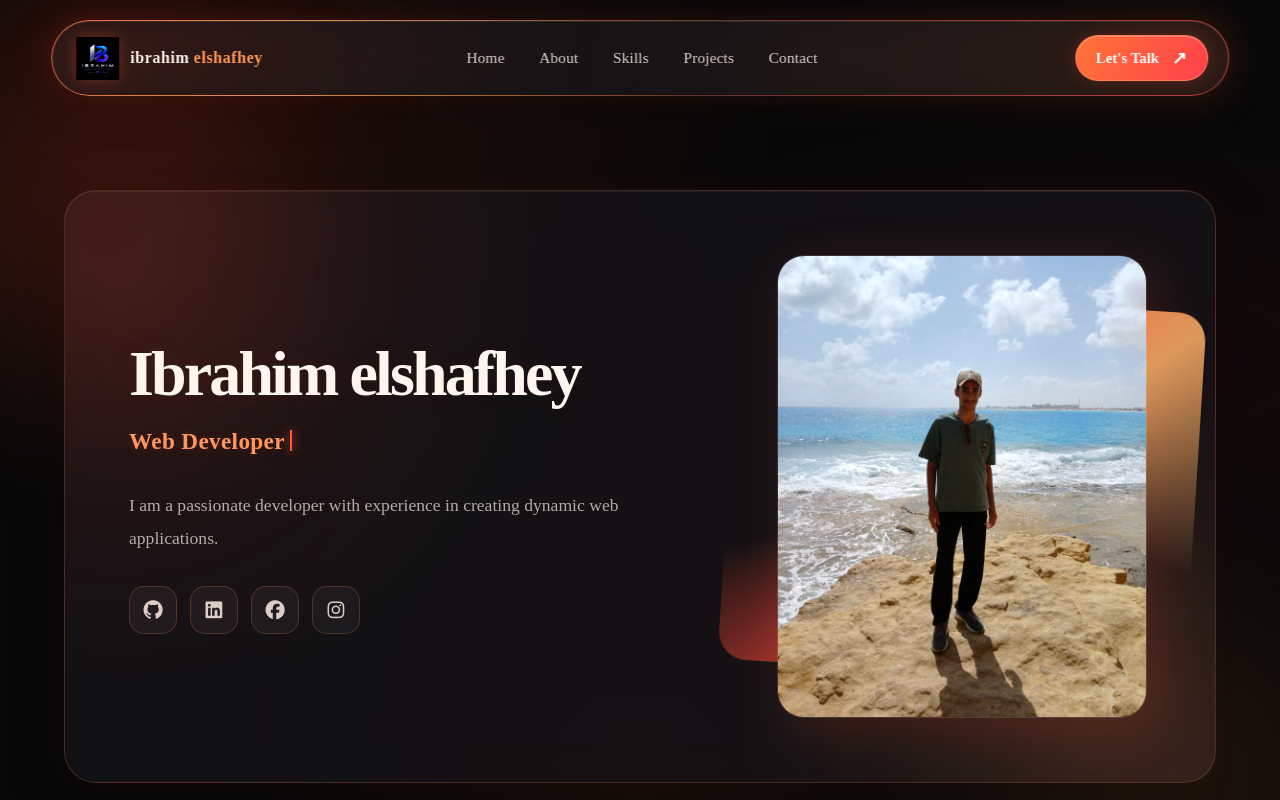
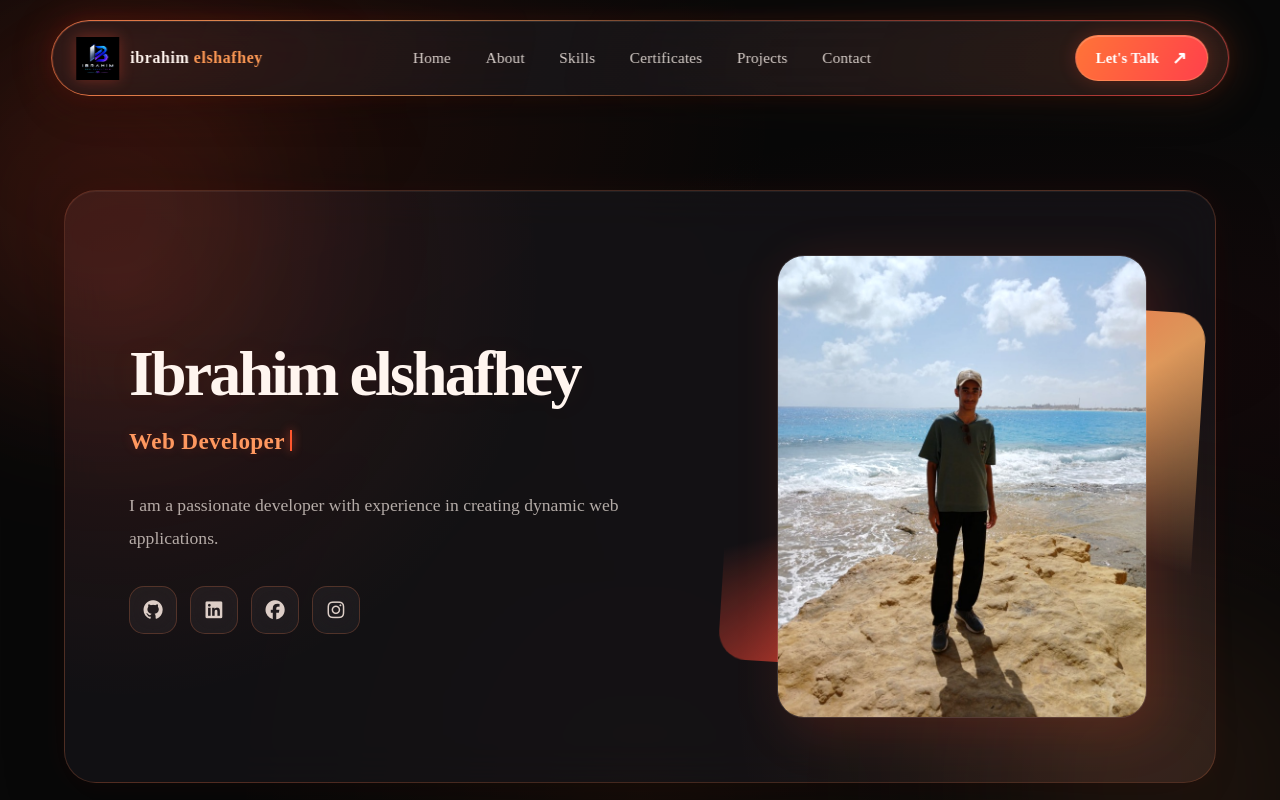
Before and after one commit to ibrahim-elshafhey/portfolio, a React (Vite) app: page / in a window 1280 px wide. Shown: the top 800 px of the page. Built offline with nearby package versions, Linux system fonts and the light colour scheme.

Commit message:
Add certificates navigation and fix links

```diff
--- a/src/Components/Navbar/ancors/Ancors.jsx
+++ b/src/Components/Navbar/ancors/Ancors.jsx
@@ -1,19 +1,26 @@
 import React from 'react'
 import './Ancors.css'
 
+const links = [
+  { id: 1, name: 'Home', href: '#home' },
+  { id: 2, name: 'About', href: '#about' },
+  { id: 3, name: 'Skills', href: '#skills' },
+  { id: 4, name: 'Certificates', href: '#certificates' },
+  { id: 5, name: 'Projects', href: 'https://github.com/ibrahim-elshafshey', external: true },
+  { id: 6, name: 'Contact', href: 'https://wa.me/201554140954?text=Hello%20I%20want%20to%20contact%20you', external: true },
+]
+
 const Ancors = () => {
-  const links = [
-    { id: 1, name: 'Home', href: '#home' },
-    { id: 2, name: 'About', href: '#about' },
-    { id: 3, name: 'Skills', href: '#skills' },
-    { id: 4, name: 'Projects', href: '#projects' },
-    { id: 5, name: 'Contact', href: '#contact' },
-  ]
-
   return (
     <div className="nav-links">
       {links.map((link) => (
-        <a key={link.id} href={link.href} data-text={link.name}>
+        <a
+          key={link.id}
+          href={link.href}
+          data-text={link.name}
+          target={link.external ? '_blank' : undefined}
+          rel={link.external ? 'noopener noreferrer' : undefined}
+        >
           <span className="link-label">{link.name}</span>
         </a>
       ))}
```
